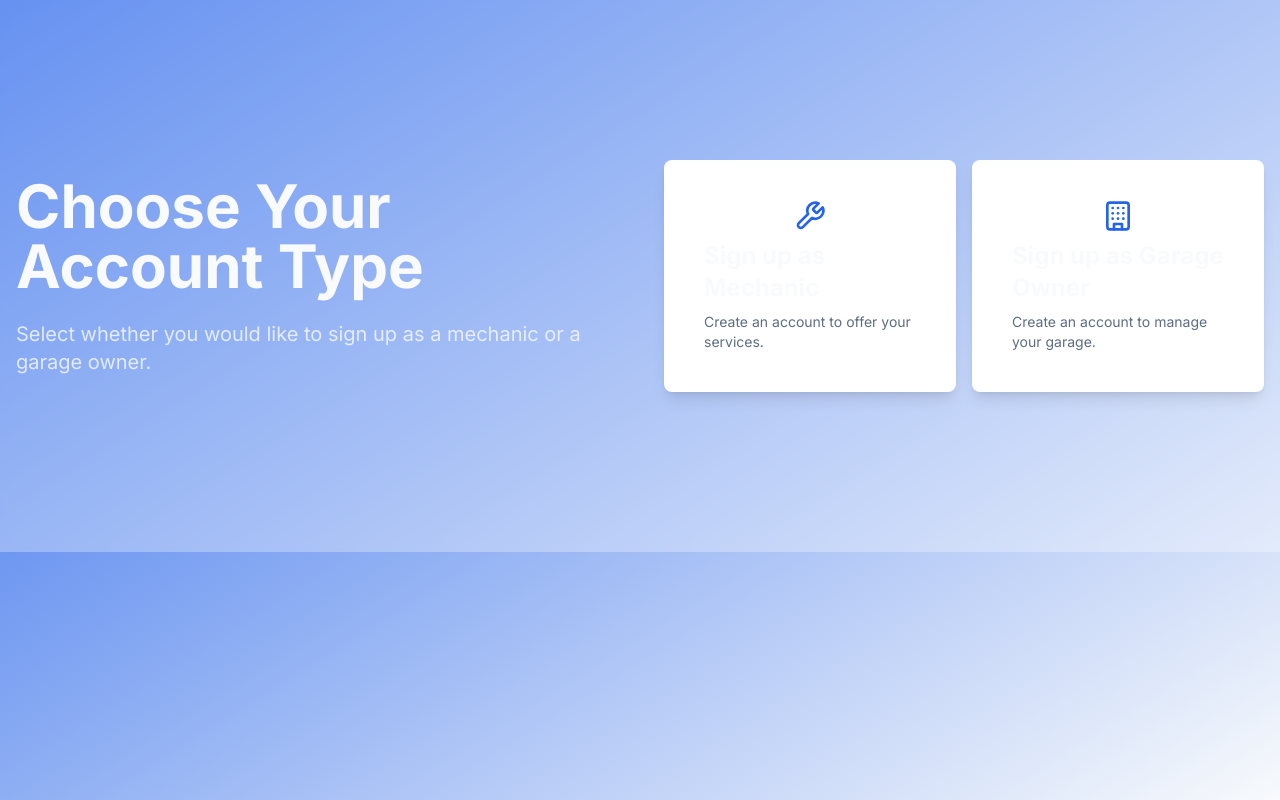
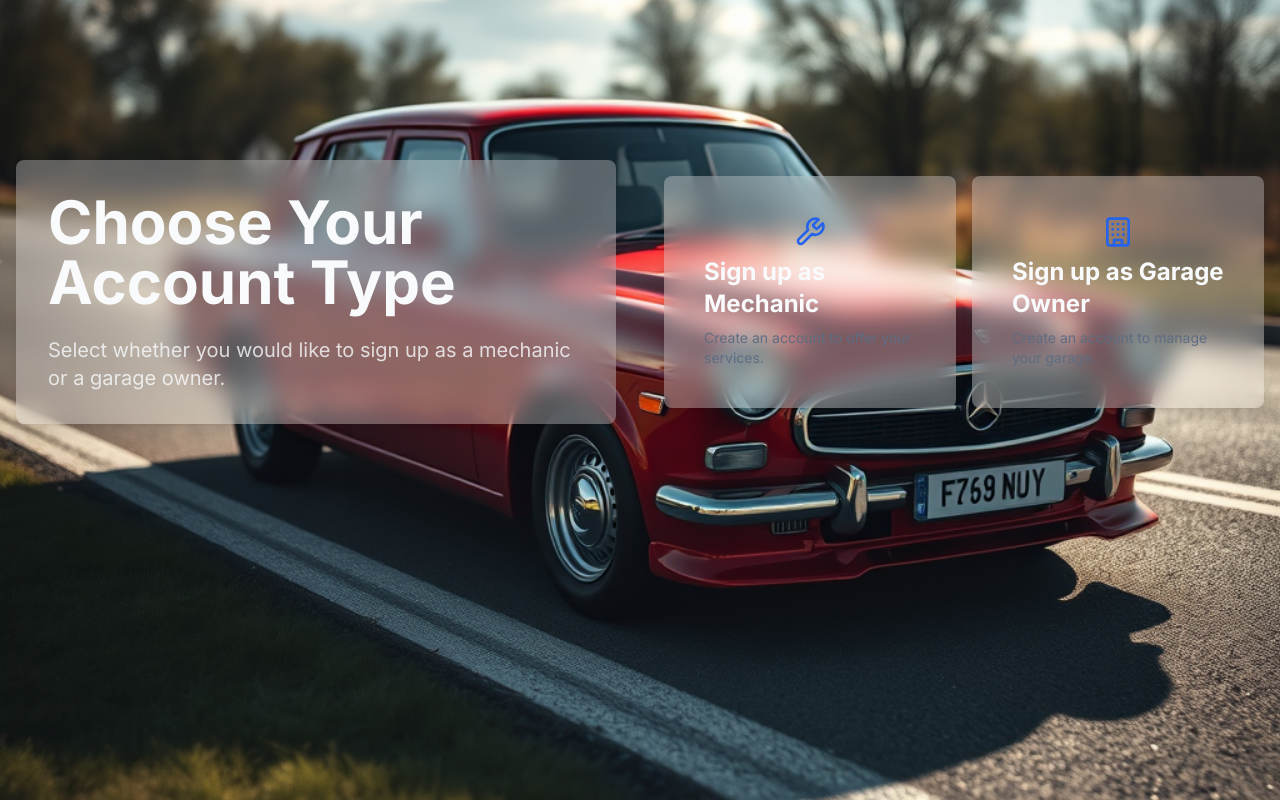
Before and after one commit to Mtokaahero-com/mtokaahero, a Next.js app: page /auth/service-accounts in a window 1280 px wide. Built offline with nearby package versions, Linux system fonts and the light colour scheme.

Commit message:
Sep 24, 2024, 1:33 AM

```diff
--- a/app/(pages)/auth/service-accounts/page.tsx
+++ b/app/(pages)/auth/service-accounts/page.tsx
@@ -3,10 +3,12 @@ import { WrenchIcon, BuildingIcon } from '@/components/ui/icons';
 
 export default function Component() {
     return (
-        <div className="w-full min-h-screen bg-gradient-to-br from-primary to-primary-foreground">
-            <div className="container mx-auto px-4 py-12 md:py-24 lg:py-32 xl:py-40 backdrop-blur-sm bg-white/30">
+        <div
+            className="w-full min-h-screen bg-cover bg-center bg-no-repeat"
+            style={{ backgroundImage: "url('/bg.png')" }}>
+            <div className="container mx-auto px-4 py-12 md:py-24 lg:py-32 xl:py-40">
                 <div className="grid grid-cols-1 md:grid-cols-2 gap-8 md:gap-12 items-center">
-                    <div className="space-y-4 md:space-y-6">
+                    <div className="space-y-4 md:space-y-6 bg-white/30 backdrop-blur-md p-6 md:p-8 rounded-lg shadow-lg">
                         <h1 className="text-4xl md:text-5xl lg:text-6xl font-bold text-primary-foreground">
                             Choose Your Account Type
                         </h1>
@@ -17,7 +19,7 @@ export default function Component() {
                     <div className="grid grid-cols-1 md:grid-cols-2 gap-4">
                         <Link
                             href="/auth/service-accounts/mechanic/signup"
-                            className="bg-background p-6 md:p-8 lg:p-10 rounded-lg shadow-lg hover:bg-accent hover:text-accent-foreground transition-colors flex flex-col items-center justify-center gap-2"
+                            className="bg-background/30 backdrop-blur-md p-6 md:p-8 lg:p-10 rounded-lg shadow-lg hover:bg-accent hover:text-accent-foreground transition-colors flex flex-col items-center justify-center gap-2"
                             prefetch={false}>
                             <WrenchIcon className="h-8 w-8 text-primary" />
                             <h2 className="text-2xl font-bold text-primary-foreground">Sign up as Mechanic</h2>
@@ -25,7 +27,7 @@ export default function Component() {
                         </Link>
                         <Link
                             href="/auth/service-accounts/garage/signup"
-                            className="bg-background p-6 md:p-8 lg:p-10 rounded-lg shadow-lg hover:bg-accent hover:text-accent-foreground transition-colors flex flex-col items-center justify-center gap-2"
+                            className="bg-background/30 backdrop-blur-md p-6 md:p-8 lg:p-10 rounded-lg shadow-lg hover:bg-accent hover:text-accent-foreground transition-colors flex flex-col items-center justify-center gap-2"
                             prefetch={false}>
                             <BuildingIcon className="h-8 w-8 text-primary" />
                             <h2 className="text-2xl font-bold text-primary-foreground">Sign up as Garage Owner</h2>
```
